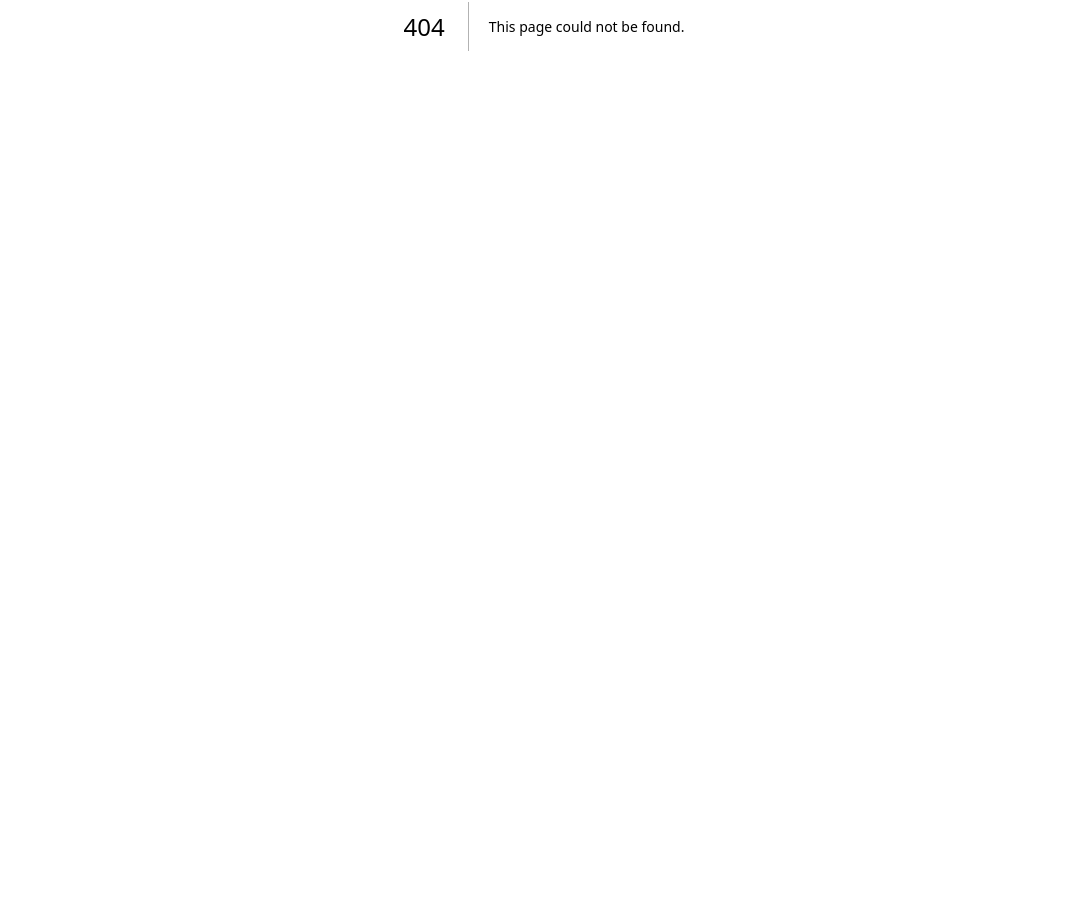
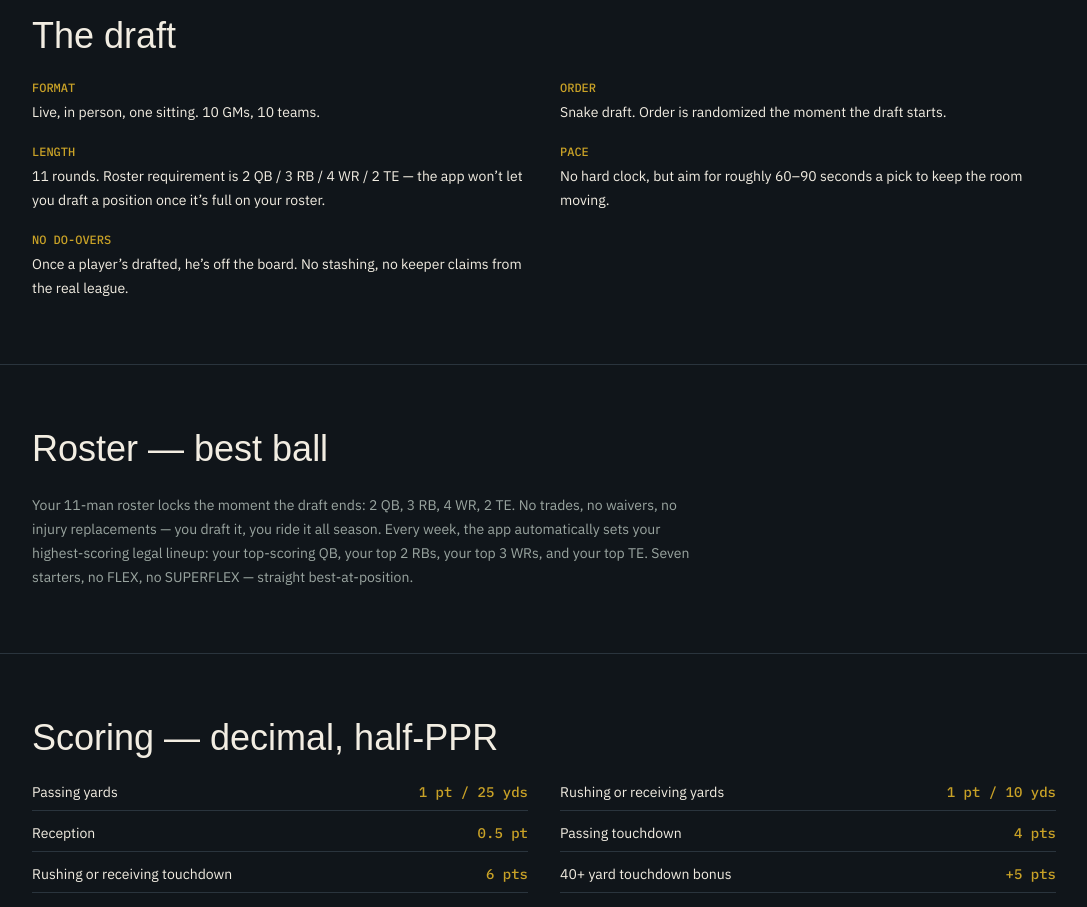
Before and after one commit to Cpaquet2628/all-time-draft, a Next.js app: page /rules in a window 1280 px wide. Before the commit this address had no page. Shown: the part 374-1281 px from the top of the page, without its empty margins (96-1183 px from the left). Before the commit the page ends 800 px from the top, so only its background shows below. Built offline with nearby package versions, Linux system fonts and the light colour scheme; a web font is replaced by a local one.

Commit message:
Add rules and structure for fantasy league
This file contains the rules, scoring, and structure for a fantasy league, including playoff rounds and FAQs.

```diff
--- /dev/null
+++ b/app/rules/page.tsx
@@ -0,0 +1,250 @@
+import { SiteHeader } from "@/components/site-header";
+
+const scoringRules = [
+  { label: "Passing yards", value: "1 pt / 25 yds" },
+  { label: "Rushing or receiving yards", value: "1 pt / 10 yds" },
+  { label: "Reception", value: "0.5 pt" },
+  { label: "Passing touchdown", value: "4 pts" },
+  { label: "Rushing or receiving touchdown", value: "6 pts" },
+  { label: "40+ yard touchdown bonus", value: "+5 pts" },
+  { label: "2-point conversion", value: "+2 pts" },
+  { label: "Interception", value: "-2 pts" },
+  { label: "Fumble lost", value: "-2 pts" },
+];
+
+const playoffRounds = [
+  {
+    week: "Week 12",
+    title: "Wildcard",
+    body: "Single week. In each division, the #2 seed plays the #3 seed. The #1 seed gets the week off.",
+  },
+  {
+    week: "Weeks 13–14",
+    title: "Division final",
+    body: "Two-week cumulative. In each division, the #1 seed plays the Week 12 winner. Combined score decides the division champion.",
+  },
+  {
+    week: "Weeks 15–16",
+    title: "Championship",
+    body: "Two-week cumulative. Countdown's division champion vs. Primetime's division champion. Combined score crowns the 20th Anniversary Champion.",
+  },
+];
+
+const faq = [
+  {
+    q: "Can I trade after the draft?",
+    a: "No. Locked roster is the whole bit — this is a draft-day event, not a season-long management league.",
+  },
+  {
+    q: "What if I forget my position needs?",
+    a: "The app won't let you draft a position that's already full on your roster.",
+  },
+  {
+    q: "What happens if a box score can't be verified?",
+    a: "It's flagged, not guessed. The week stays locked until someone supplies the real stat line.",
+  },
+  {
+    q: "Does this touch our real league?",
+    a: "Not at all — totally separate, just for the 20-year mark.",
+  },
+  {
+    q: "What if I don't recognize a name in the pool?",
+    a: "That's half the fun — look them up, or ask the room. Some of the best picks are the ones nobody else remembers.",
+  },
+];
+
+function Section({
+  title,
+  children,
+}: {
+  title: string;
+  children: React.ReactNode;
+}) {
+  return (
+    <section className="border-t border-hairline px-6 py-14 sm:py-16">
+      <div className="mx-auto max-w-5xl">
+        <h2 className="font-display text-3xl text-parchment sm:text-4xl">
+          {title}
+        </h2>
+        <div className="mt-6">{children}</div>
+      </div>
+    </section>
+  );
+}
+
+export default function RulesPage() {
+  return (
+    <div className="flex flex-col flex-1">
+      <SiteHeader />
+
+      {/* Hero */}
+      <section className="mx-auto w-full max-w-5xl px-6 pt-16 pb-4 sm:pt-20">
+        <h1 className="font-display text-4xl text-parchment sm:text-5xl">
+          Rules
+        </h1>
+        <p className="mt-4 max-w-lg text-base leading-7 text-muted">
+          2026 marks year 21 of the league — 20 full seasons wrapped. This
+          one-time, one-day commemorative side league drafts the best
+          fantasy performers from across that era. It&rsquo;s purely for
+          bragging rights and has zero effect on the real league standings.
+        </p>
+      </section>
+
+      <Section title="The draft">
+        <div className="grid gap-x-8 gap-y-5 sm:grid-cols-2">
+          <div>
+            <h3 className="font-mono text-xs uppercase text-gold">Format</h3>
+            <p className="mt-1 text-sm leading-6 text-parchment">
+              Live, in person, one sitting. 10 GMs, 10 teams.
+            </p>
+          </div>
+          <div>
+            <h3 className="font-mono text-xs uppercase text-gold">Order</h3>
+            <p className="mt-1 text-sm leading-6 text-parchment">
+              Snake draft. Order is randomized the moment the draft starts.
+            </p>
+          </div>
+          <div>
+            <h3 className="font-mono text-xs uppercase text-gold">Length</h3>
+            <p className="mt-1 text-sm leading-6 text-parchment">
+              11 rounds. Roster requirement is 2 QB / 3 RB / 4 WR / 2 TE —
+              the app won&rsquo;t let you draft a position once it&rsquo;s
+              full on your roster.
+            </p>
+          </div>
+          <div>
+            <h3 className="font-mono text-xs uppercase text-gold">Pace</h3>
+            <p className="mt-1 text-sm leading-6 text-parchment">
+              No hard clock, but aim for roughly 60–90 seconds a pick to keep
+              the room moving.
+            </p>
+          </div>
+          <div>
+            <h3 className="font-mono text-xs uppercase text-gold">
+              No do-overs
+            </h3>
+            <p className="mt-1 text-sm leading-6 text-parchment">
+              Once a player&rsquo;s drafted, he&rsquo;s off the board. No
+              stashing, no keeper claims from the real league.
+            </p>
+          </div>
+        </div>
+      </Section>
+
+      <Section title="Roster — best ball">
+        <p className="max-w-2xl text-sm leading-6 text-muted">
+          Your 11-man roster locks the moment the draft ends: 2 QB, 3 RB, 4
+          WR, 2 TE. No trades, no waivers, no injury replacements — you
+          draft it, you ride it all season. Every week, the app
+          automatically sets your highest-scoring legal lineup: your
+          top-scoring QB, your top 2 RBs, your top 3 WRs, and your top TE.
+          Seven starters, no FLEX, no SUPERFLEX — straight best-at-position.
+        </p>
+      </Section>
+
+      <Section title="Scoring — decimal, half-PPR">
+        <div className="grid gap-x-8 gap-y-3 sm:grid-cols-2">
+          {scoringRules.map((rule) => (
+            <div
+              key={rule.label}
+              className="flex items-baseline justify-between gap-4 border-b border-hairline pb-2"
+            >
+              <span className="text-sm text-parchment">{rule.label}</span>
+              <span className="font-mono text-sm text-gold">
+                {rule.value}
+              </span>
+            </div>
+          ))}
+        </div>
+      </Section>
+
+      <Section title="How a week's score is generated">
+        <p className="max-w-2xl text-sm leading-6 text-muted">
+          Every score comes from a real, actual NFL box score — not a
+          simulation, and never a guess. Each player in the pool has 5
+          identified statistical seasons, drawn only from 2006–2025.
+          Every week, one of those 5 eligible seasons is drawn at random,
+          per player, and that player&rsquo;s real box score from the
+          matching week number of that season is pulled and scored. If the
+          drawn season lands on a real bye week or injury absence,
+          that&rsquo;s real too — it shows up as a scoreless week, same as
+          it would have in real life.
+        </p>
+        <p className="mt-4 max-w-2xl text-sm leading-6 text-parchment">
+          No estimates, ever. If a lookup can&rsquo;t be confidently
+          verified against a real source, it does not get a made-up number.
+          That player-week is flagged{" "}
+          <span className="font-mono text-gold">NEEDS REVIEW</span>, and the
+          entire week&rsquo;s release is held — for every matchup, not just
+          the affected one — until it&rsquo;s corrected with real stats.
+        </p>
+      </Section>
+
+      <Section title="Schedule">
+        <div className="grid gap-x-8 gap-y-5 sm:grid-cols-2">
+          <p className="text-sm leading-6 text-muted">
+            10 teams split into two 5-team divisions — Countdown and
+            Primetime. 11 regular-season weeks, and every week is a
+            doubleheader: each team plays two games.
+          </p>
+          <p className="text-sm leading-6 text-muted">
+            You play each of your 4 division rivals 3 times, and each of the
+            5 teams in the other division 2 times. Standings are ranked by
+            division win-loss record, with ties broken by head-to-head
+            record, then total points scored.
+          </p>
+        </div>
+      </Section>
+
+      <Section title="Playoffs — two division brackets">
+        <p className="max-w-2xl text-sm leading-6 text-muted">
+          Each division runs its own mini-bracket. The two division
+          champions meet in the league championship.
+        </p>
+        <div className="mt-8 grid gap-6 sm:grid-cols-3">
+          {playoffRounds.map((round) => (
+            <div key={round.week} className="border-l-2 border-gold pl-4">
+              <div className="font-mono text-xs text-gold">{round.week}</div>
+              <h3 className="mt-1 font-display text-xl text-parchment">
+                {round.title}
+              </h3>
+              <p className="mt-2 text-sm leading-6 text-muted">
+                {round.body}
+              </p>
+            </div>
+          ))}
+        </div>
+      </Section>
+
+      <Section title="Weekly release — Sundays at noon">
+        <p className="max-w-2xl text-sm leading-6 text-muted">
+          Once a week is simulated, results are computed but locked — they
+          don&rsquo;t show until Sunday at 12:00 PM, same as waiting on a
+          real NFL Sunday slate. If anything in that week is flagged{" "}
+          <span className="font-mono text-gold">NEEDS REVIEW</span>, the
+          lock holds past noon until it&rsquo;s fixed.
+        </p>
+      </Section>
+
+      <Section title="FAQ">
+        <div className="divide-y divide-hairline">
+          {faq.map((item) => (
+            <div key={item.q} className="grid gap-2 py-5 sm:grid-cols-[1fr_1.4fr] sm:gap-8">
+              <h3 className="text-sm font-semibold text-parchment">
+                {item.q}
+              </h3>
+              <p className="text-sm leading-6 text-muted">{item.a}</p>
+            </div>
+          ))}
+        </div>
+      </Section>
+
+      <footer className="mt-auto border-t border-hairline">
+        <div className="mx-auto max-w-5xl px-6 py-8 text-xs text-muted">
+          Commissioned by Chris. Real box scores only — if it can&rsquo;t be
+          verified, it doesn&rsquo;t count.
+        </div>
+      </footer>
+    </div>
+  );
+}
```
